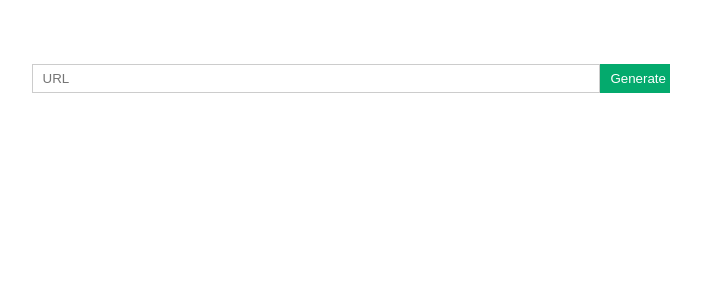
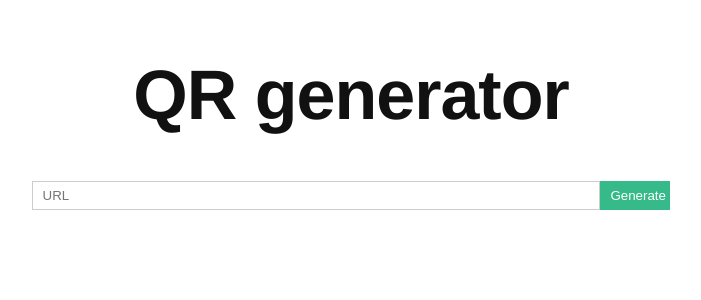
Before and after one commit to yutive/QR-generator, a Vue app: page / in a window 1280 px wide. Shown: the top 300 px of the page, without its empty margins (289-990 px from the left). Built offline with nearby package versions, Linux system fonts and the light colour scheme.

Commit message:
added css and title

```diff
--- a/src/App.vue
+++ b/src/App.vue
@@ -1,5 +1,6 @@
 <template>
   <div id="app">
+    <h1>QR generator</h1>
     <URL_input/>
   </div>
 </template>
@@ -16,6 +17,17 @@ export default {
 </script>
 
 <style>
+
+h1 {
+  color: #111;
+  font-family: "Helvetica Neue", sans-serif;
+  font-size: 70px;
+  font-weight: bold;
+  letter-spacing: -1px;
+  line-height: 1;
+  text-align: center;
+}
+
 #app {
   font-family: Avenir, Helvetica, Arial, sans-serif;
   -webkit-font-smoothing: antialiased;
--- a/src/components/URL.vue
+++ b/src/components/URL.vue
@@ -7,7 +7,7 @@
         @keydown.enter="createQR()"
         placeholder="URL"
     />
-    <button @click="createQR()">Generate</button>
+    <button @click="createQR()" :disabled="!url">Generate</button>
   </div>
 </template>
 
@@ -32,6 +32,7 @@
 
 <!-- Add "scoped" attribute to limit CSS to this component only -->
 <style scoped>
+
 input {
   width: 45%;
   padding: 6px 10px;
@@ -50,5 +51,12 @@ button {
   margin: 4px 0;
   width: 70px;
 }
+button:disabled {
+  cursor: not-allowed;
+  opacity: 0.8;
+}
 
+button:hover {
+  opacity: 0.8;
+}
 </style>
```
